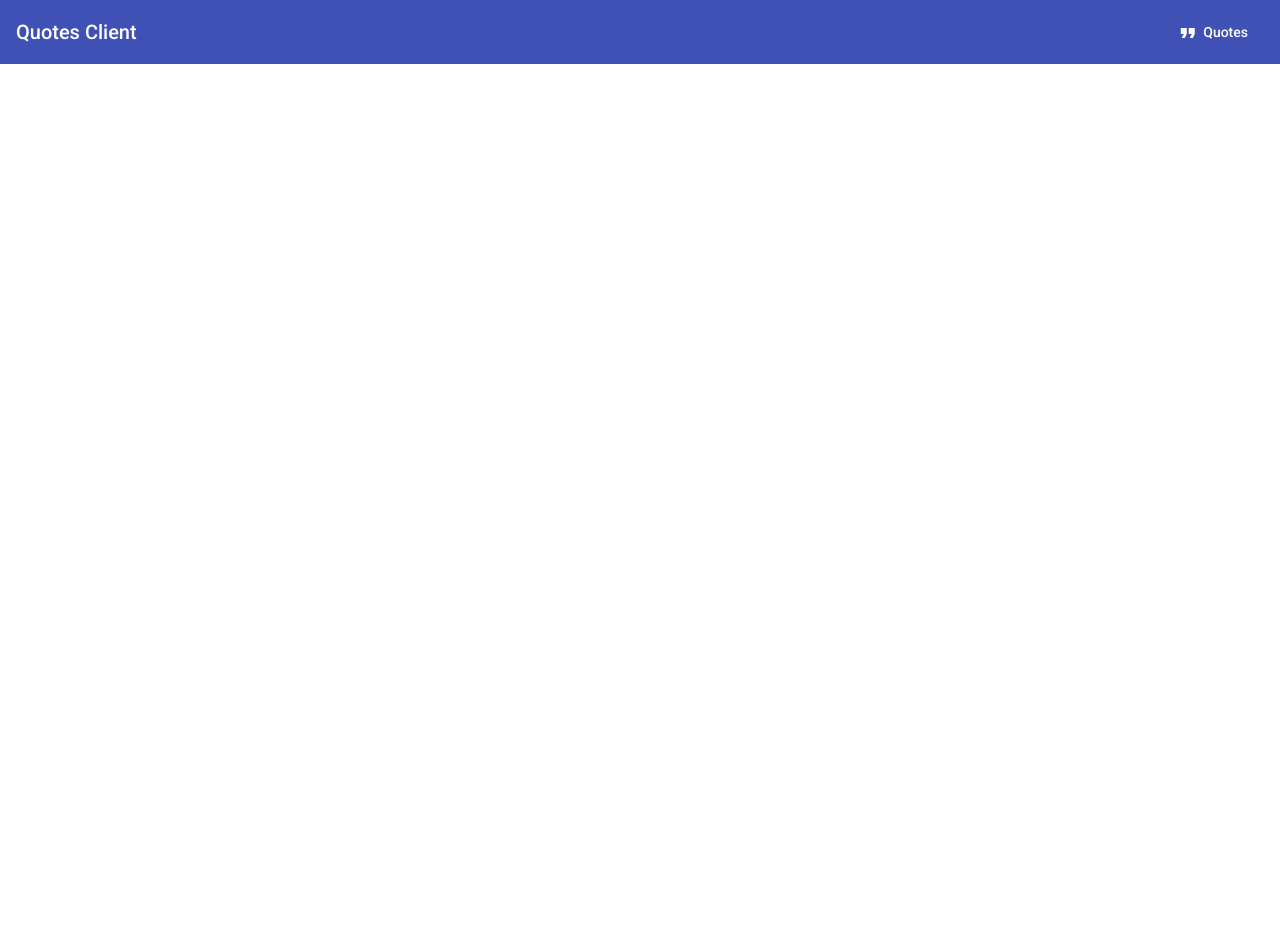
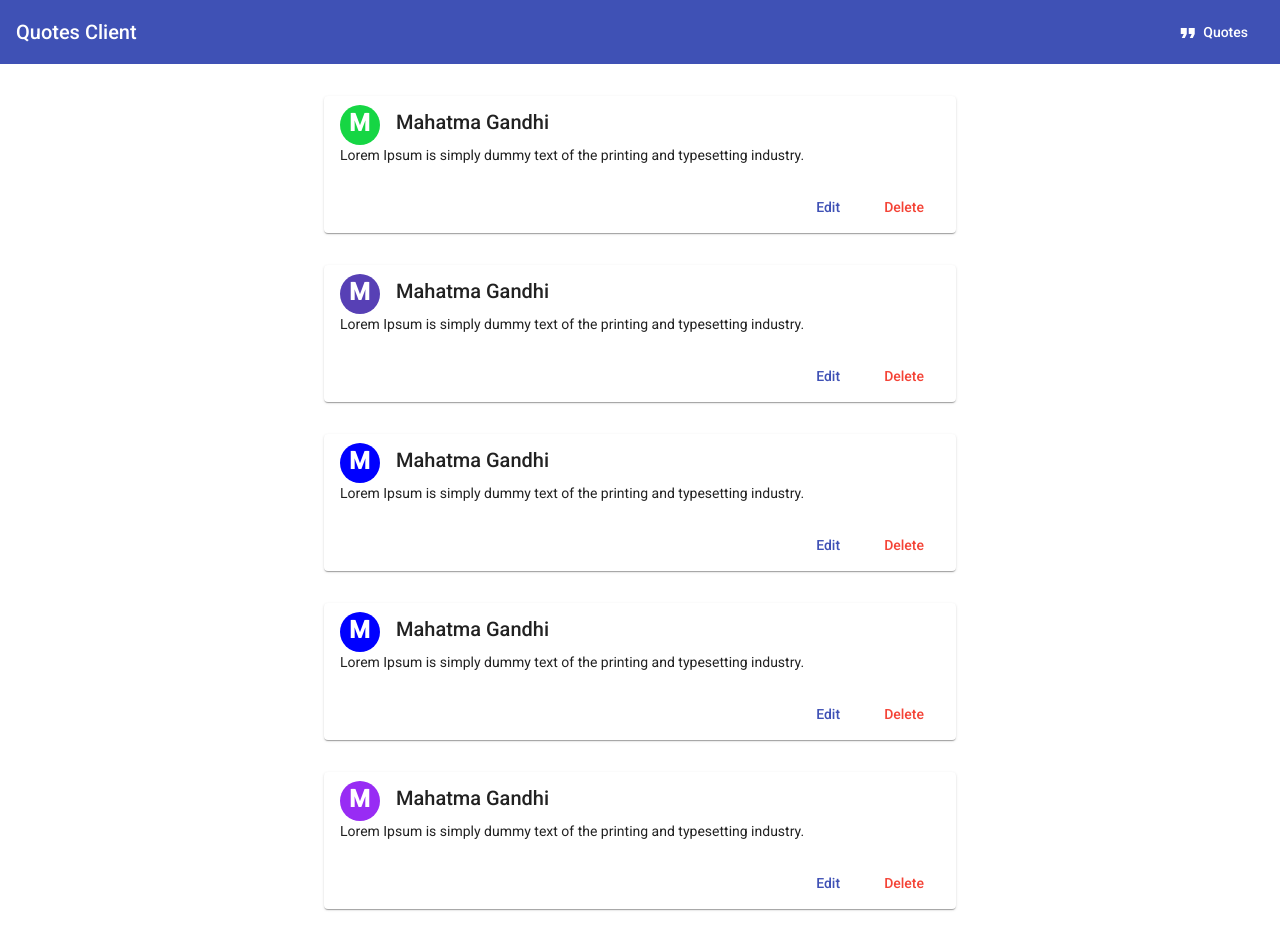
Before and after one commit to morcodou/angular-nestjs, an Angular app in the folder quotes-client/: page /quotes in a window 1280 px wide. Before the commit this address led to /. Before the commit the page ends 800 px from the top, so only its background shows below. Built offline with nearby package versions, Linux system fonts and the light colour scheme.

Commit message:
quote module and component

```diff
--- a/quotes-client/src/app/app-routing.module.ts
+++ b/quotes-client/src/app/app-routing.module.ts
@@ -7,6 +7,10 @@ const routes: Routes = [
   {
     path: '',
     component: HomeComponent
+  },
+  {
+    path: 'quotes',
+    loadChildren: () => import('./quotes/quotes.module').then(m => m.QuotesModule)
   }
 ];
 
--- a/quotes-client/src/app/app.component.html
+++ b/quotes-client/src/app/app.component.html
@@ -1,7 +1,7 @@
 <mat-toolbar color="primary">
   <mat-toolbar-row class="toolbar">
-    <span>Quotes Client</span>
-    <button mat-button>
+    <span [routerLink]="['/']">Quotes Client</span>
+    <button mat-button [routerLink]="['/quotes']" routerLinkActive="active">
       <mat-icon>format_quote</mat-icon>
       Quotes
     </button>
--- a/quotes-client/src/app/app.component.scss
+++ b/quotes-client/src/app/app.component.scss
@@ -8,3 +8,7 @@
     width: 100%;
     justify-content: center;
 }
+
+.active {
+    background:344397 ;
+}
--- a/quotes-client/src/app/home/home.component.html
+++ b/quotes-client/src/app/home/home.component.html
@@ -3,5 +3,5 @@
         Lorem Ipsum is simply dummy text of the printing and typesetting industry. Lorem Ipsum has been the industry's standard dummy text ever since the 1500s, when an unknown printer took a galley
     </span>
     <br/>
-    <button mat-raised-button color="primary"> View All Quotes</button>
+    <button mat-raised-button color="primary" [routerLink]="['/quotes']" > View All Quotes</button>
 </div>
--- a/quotes-client/src/app/home/home.component.scss
+++ b/quotes-client/src/app/home/home.component.scss
@@ -4,6 +4,7 @@
     justify-content: center;
     align-items: center;
     height: 80vh;
+    margin: 2rem;
 }
 
 .quote {
--- a/quotes-client/src/app/material.module.ts
+++ b/quotes-client/src/app/material.module.ts
@@ -3,7 +3,7 @@ import { CommonModule } from '@angular/common';
 import { MatButtonModule } from '@angular/material/button';
 import { MatToolbarModule } from '@angular/material/toolbar';
 import { MatIconModule } from '@angular/material/icon';
-
+import {MatCardModule} from '@angular/material/card';
 
 @NgModule({
   declarations: [],
@@ -12,13 +12,14 @@ import { MatIconModule } from '@angular/material/icon';
     MatButtonModule,
     MatToolbarModule,
     MatIconModule,
+    MatCardModule,
   ],
 
   exports: [
     MatButtonModule,
     MatToolbarModule,
     MatIconModule,
-
+    MatCardModule,
   ]
 })
 export class MaterialModule { }
--- /dev/null
+++ b/quotes-client/src/app/quotes/quotes-routing.module.ts
@@ -0,0 +1,12 @@
+import { NgModule } from '@angular/core';
+import { Routes, RouterModule } from '@angular/router';
+
+import { QuotesComponent } from './quotes.component';
+
+const routes: Routes = [{ path: '', component: QuotesComponent }];
+
+@NgModule({
+  imports: [RouterModule.forChild(routes)],
+  exports: [RouterModule]
+})
+export class QuotesRoutingModule { }
--- /dev/null
+++ b/quotes-client/src/app/quotes/quotes.component.html
@@ -0,0 +1,19 @@
+<mat-card class="quotes-card" *ngFor="let quote of [].constructor(5)">
+    <mat-card-header>
+        <div mat-card-avatar class="avatar" [ngStyle]="getRandomColor()">
+            <span>{{'Mahatma Gandhi'.split("")[0]}}</span>
+        </div>
+        <mat-card-title>
+            Mahatma Gandhi
+        </mat-card-title>
+    </mat-card-header>
+    <mat-card-content>
+        <p>
+            Lorem Ipsum is simply dummy text of the printing and typesetting industry.
+        </p>
+    </mat-card-content>
+    <mat-card-actions class="quotes-action">
+        <button mat-button color="primary">Edit</button>
+        <button mat-button color="warn">Delete</button>
+    </mat-card-actions>
+</mat-card>
--- /dev/null
+++ b/quotes-client/src/app/quotes/quotes.component.scss
@@ -0,0 +1,28 @@
+.quotes-card {
+margin: 2rem;
+}
+
+.quotes-action{
+    display: flex;
+    justify-content: flex-end;
+
+}
+
+.avatar {
+    background: blue;
+    box-sizing: border-box;
+    padding-top: 8px;
+    padding-left: 9px;
+    font-size: 24px;
+    margin-top: -7px;
+    span {
+        color: #ffffff;
+        font-weight: bold;
+    }
+}
+
+@media screen and (min-width:768px){
+    .quotes-card{
+        width: 600px;
+    }
+}
--- /dev/null
+++ b/quotes-client/src/app/quotes/quotes.component.ts
@@ -0,0 +1,23 @@
+import { Component, OnInit } from '@angular/core';
+
+@Component({
+  selector: 'app-quotes',
+  templateUrl: './quotes.component.html',
+  styleUrls: ['./quotes.component.scss']
+})
+export class QuotesComponent implements OnInit {
+
+  constructor() { }
+
+  ngOnInit(): void {
+  }
+
+  getRandomColor() {
+    const letters = '0123456789ABCDF'
+    let color = '#';
+    for (let i = 0; i < 6; i++) {
+      color += letters[Math.floor(Math.random() * 16)];
+    }
+    return { background: color };
+  }
+}
```
Also changed, not shown: quotes-client/src/app/quotes/quotes.module.ts (added, +17 -0 lines), 1 other file (tests, documents, lock files or other folders).
